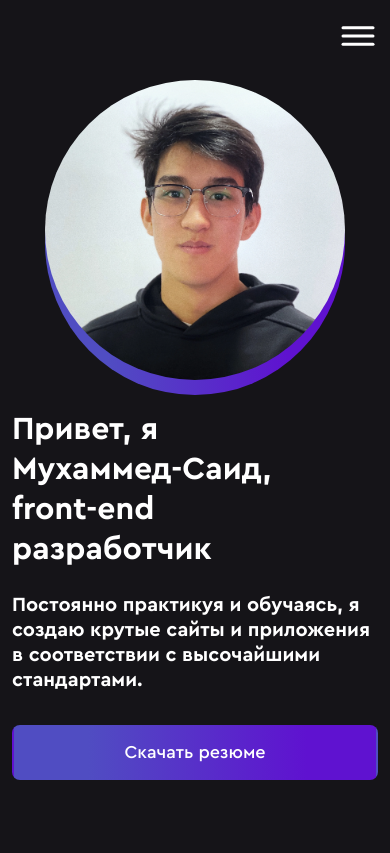
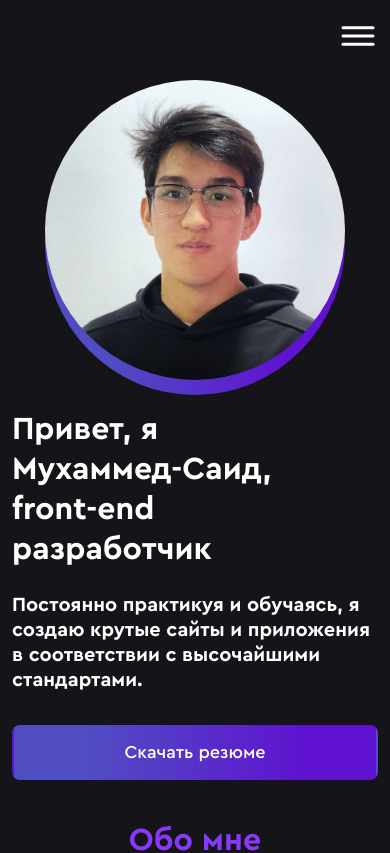
Before and after one commit to salrepepe/portfolio, a React (Create React App) app: page /ru/ in a window 390 px wide. Shown: the top 853 px of the page. Built offline with nearby package versions, Linux system fonts and the light colour scheme.

Commit message:
convert img to webp

```diff
--- a/src/pages/Home/index.css
+++ b/src/pages/Home/index.css
@@ -233,6 +233,6 @@
 
 @media (max-width: 768px) {
   .firstScreen {
-    padding-top: 80px;
+    padding: 80px 0 0;
   }
 }
```
Also changed, not shown: src/assets/images/me.webp.
